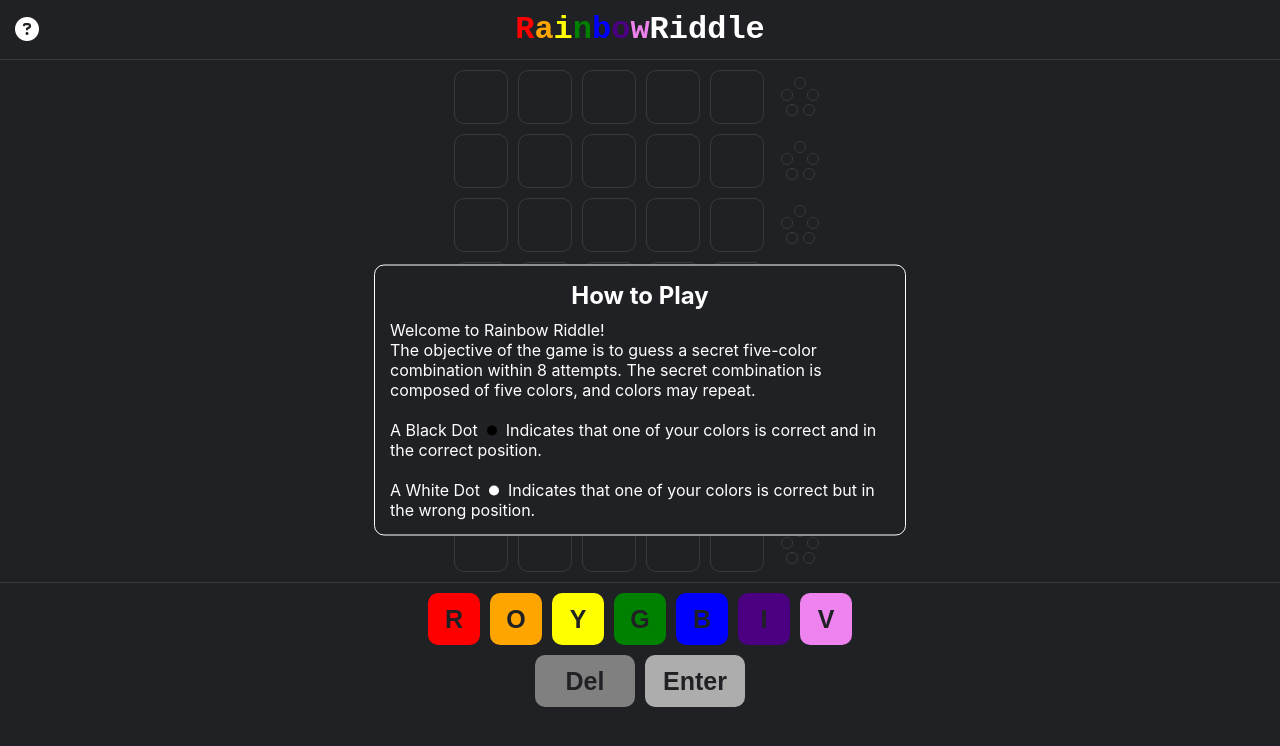
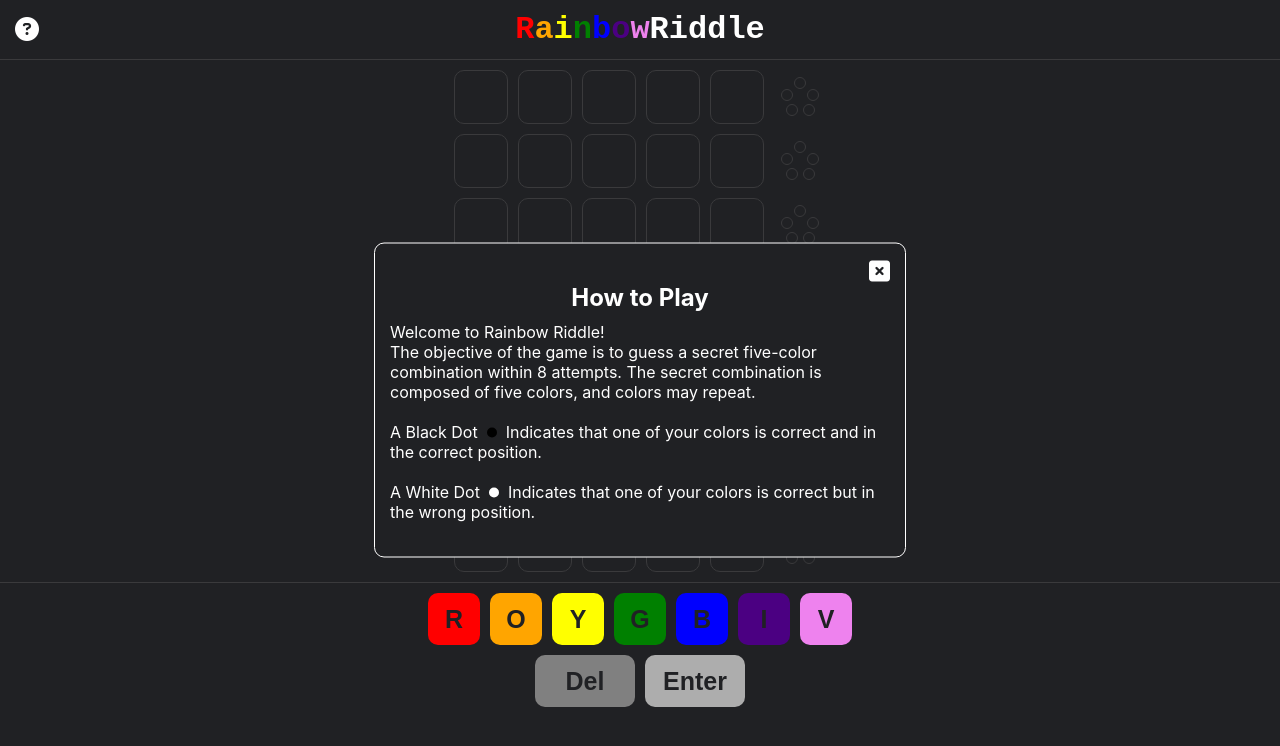
Before and after one commit to JanRoces/rainbow-riddle, a React (Create React App) app: page / in a window 1280 px wide. Both pictures are taken after a click on the element 27 px from the left and 29 px from the top of the page. Shown: the top 746 px of the page. Built offline with nearby package versions, Linux system fonts and the light colour scheme; the HTML template or start-up script is replaced by a standard one.

Commit message:
implement close popup

```diff
--- a/src/App.js
+++ b/src/App.js
@@ -73,7 +73,14 @@ function App() {
   }
 
   function renderPopup() {
-    return showHowToPlay ? <Popup /> : '';
+    return showHowToPlay ? (
+      <Popup
+        showHowToPlay={showHowToPlay}
+        onSetShowHowToPlay={setShowHowToPlay}
+      />
+    ) : (
+      ''
+    );
   }
 
   return (
--- a/src/components/Popup.js
+++ b/src/components/Popup.js
@@ -3,7 +3,11 @@ import '../styles/Popup.css';
 
 const TITLE = 'How to Play';
 
-function Popup() {
+function Popup({ showHowToPlay, onSetShowHowToPlay }) {
+  function togglePopupVisability() {
+    onSetShowHowToPlay(!showHowToPlay);
+  }
+
   function renderDescription() {
     return (
       <div className="description">
@@ -31,8 +35,21 @@ function Popup() {
       </div>
     );
   }
+
+  function renderCloseIcon() {
+    return (
+      <div
+        className="container-icon-close"
+        onClick={() => togglePopupVisability()}
+      >
+        <i class="fa-solid fa-square-xmark"></i>
+      </div>
+    );
+  }
+
   return (
     <div className="container-popup">
+      {renderCloseIcon()}
       <div className="title">{TITLE}</div>
       {renderDescription()}
     </div>
--- a/src/styles/Popup.css
+++ b/src/styles/Popup.css
@@ -22,6 +22,7 @@
 
 .description {
     color: white;
+    margin-bottom: 20px;
 }
 
 .dot-black {
@@ -41,3 +42,10 @@
     width: 10px;
     vertical-align: center;
 }
+
+.container-icon-close {
+    display: flex;
+    justify-content: flex-end;
+    font-size: 24px;
+    color: white;
+}
```
